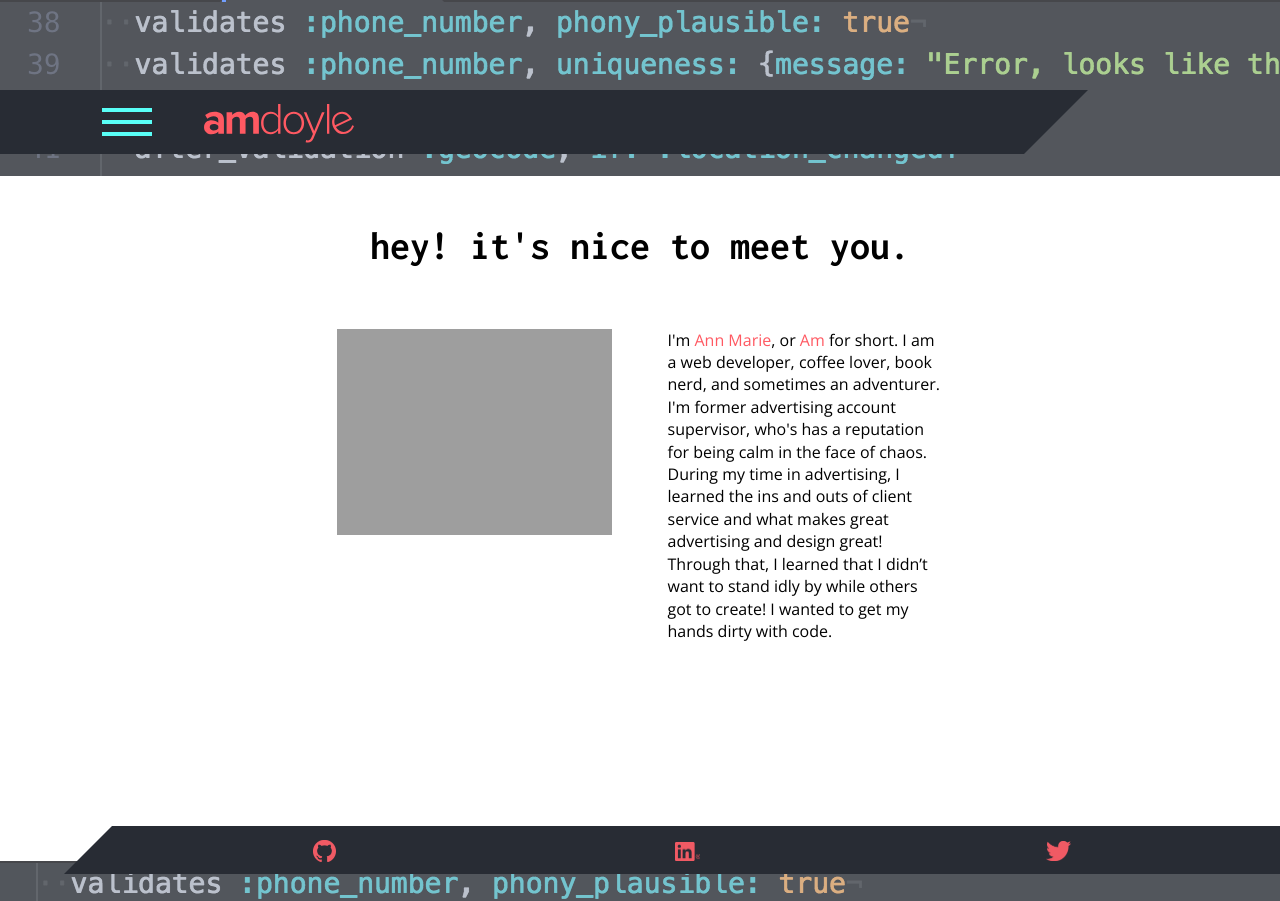
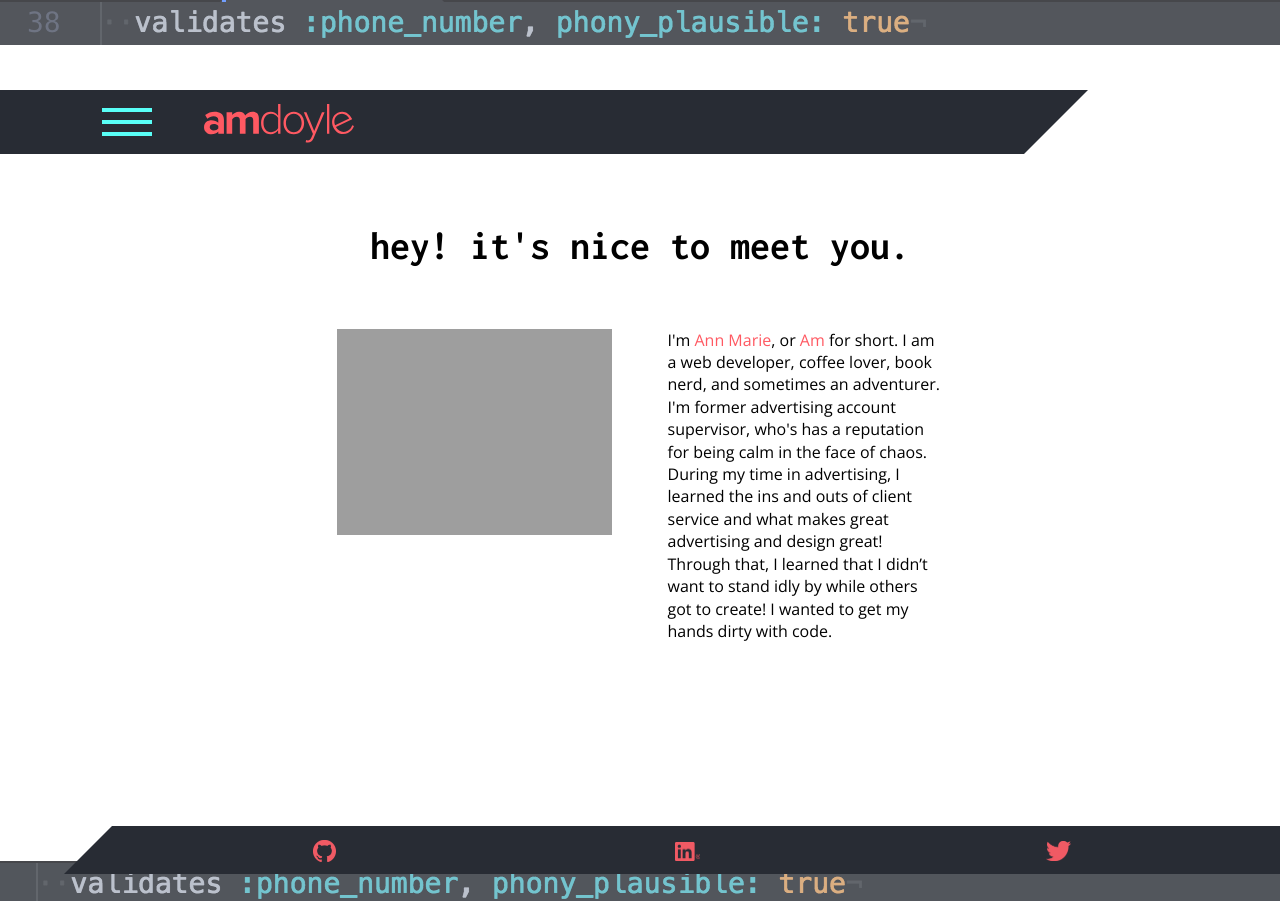
Before and after one commit to amdoyle/amdoyle, a Jekyll site: the page built from index.html, in a window 1280 px wide. Built offline with Jekyll 4.4.1, drawn with Linux system fonts in a browser that asks for light colours; nearby versions of some CDN libraries.

```diff
--- a/_sass/_layout.scss
+++ b/_sass/_layout.scss
@@ -29,7 +29,7 @@
 .background-image {
   opacity: 0.8;
   background-image: url('../images/code.png');
-  height: 11em;
+  height: 5%;
   width: 100%;
   position: fixed;
 }
```
